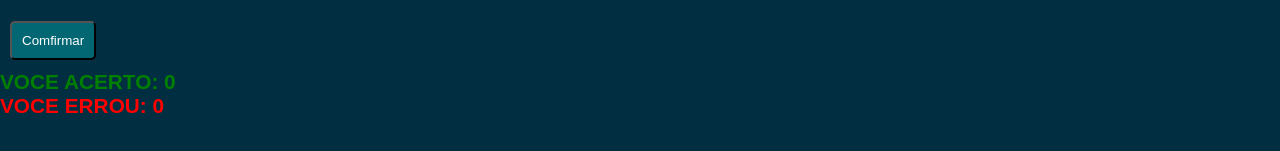
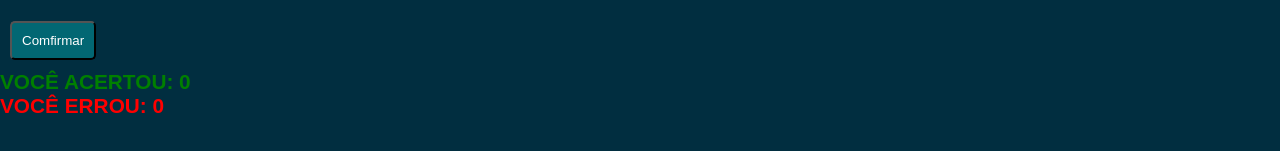
Before and after one commit to AlexCarneiroo/Jogo-Quiz, a React (Vite) app: page / in a window 1280 px wide. Shown: the part 331-482 px from the top of the page. Built offline with nearby package versions, Linux system fonts and the light colour scheme.

Commit message:
arrumando erros de pt

```diff
--- a/src/App.tsx
+++ b/src/App.tsx
@@ -187,7 +187,7 @@ function App() {
 
       {resCerta && (
         <C.AreaDeResposta>
-          <C.TextRespostaCerta>Resposta certa Parabens!!!</C.TextRespostaCerta>
+          <C.TextRespostaCerta>Resposta certa, parabéns!!!</C.TextRespostaCerta>
           <C.Btns onClick={geradorNumerosUnicos}>Proxima Pergunta</C.Btns>
         </C.AreaDeResposta>
       )}
@@ -201,9 +201,9 @@ function App() {
 
       <br />
       <div>
-        <C.TextRespostaCerta>Voce Acerto: {qtdAcertos}</C.TextRespostaCerta>
+        <C.TextRespostaCerta>Você Acertou: {qtdAcertos}</C.TextRespostaCerta>
         <br />
-        <C.TextRespostaErrada>Voce Errou: {qtdErros}</C.TextRespostaErrada>
+        <C.TextRespostaErrada>Você Errou: {qtdErros}</C.TextRespostaErrada>
       </div>
     </C.Container>
   )
```
